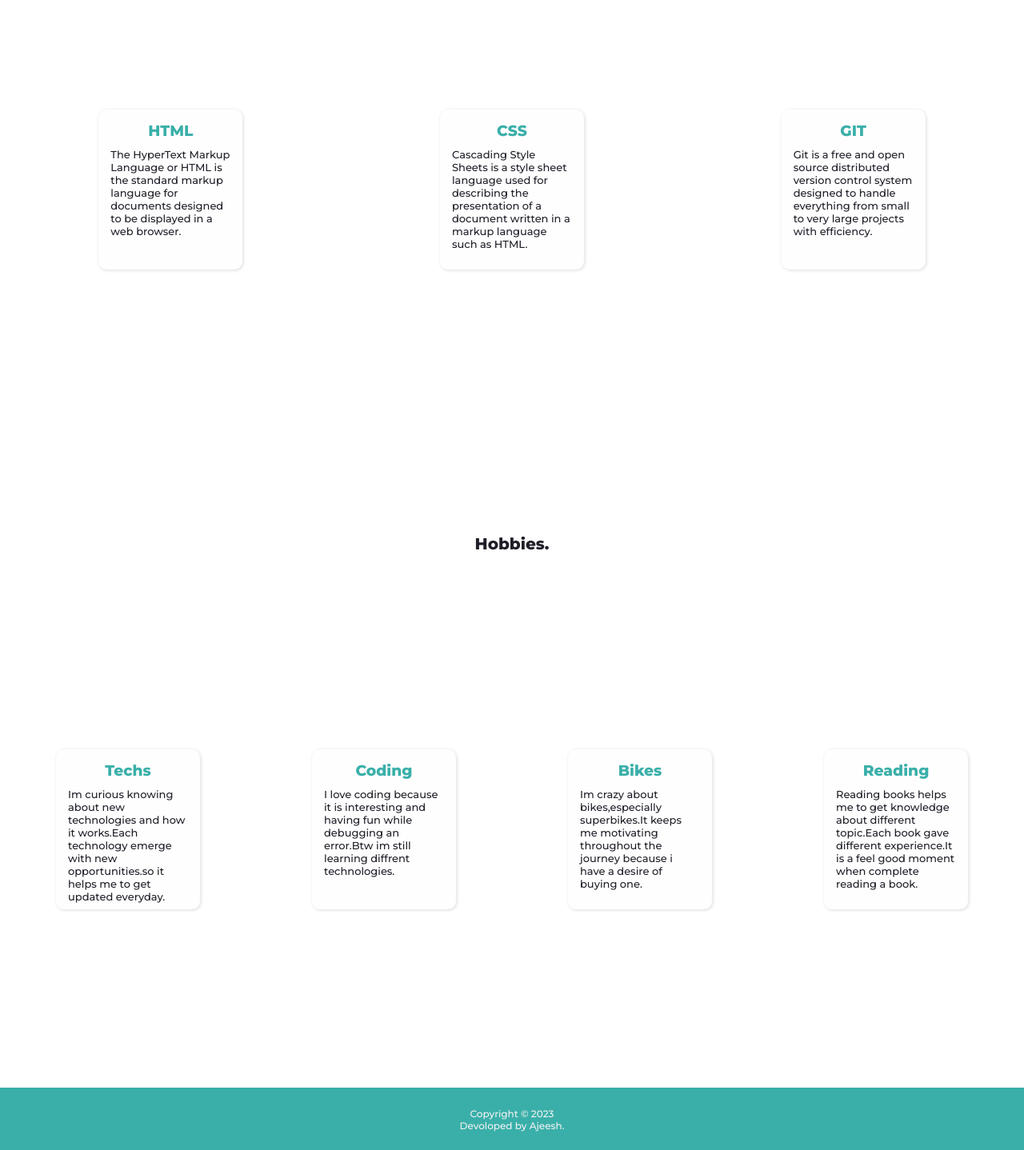
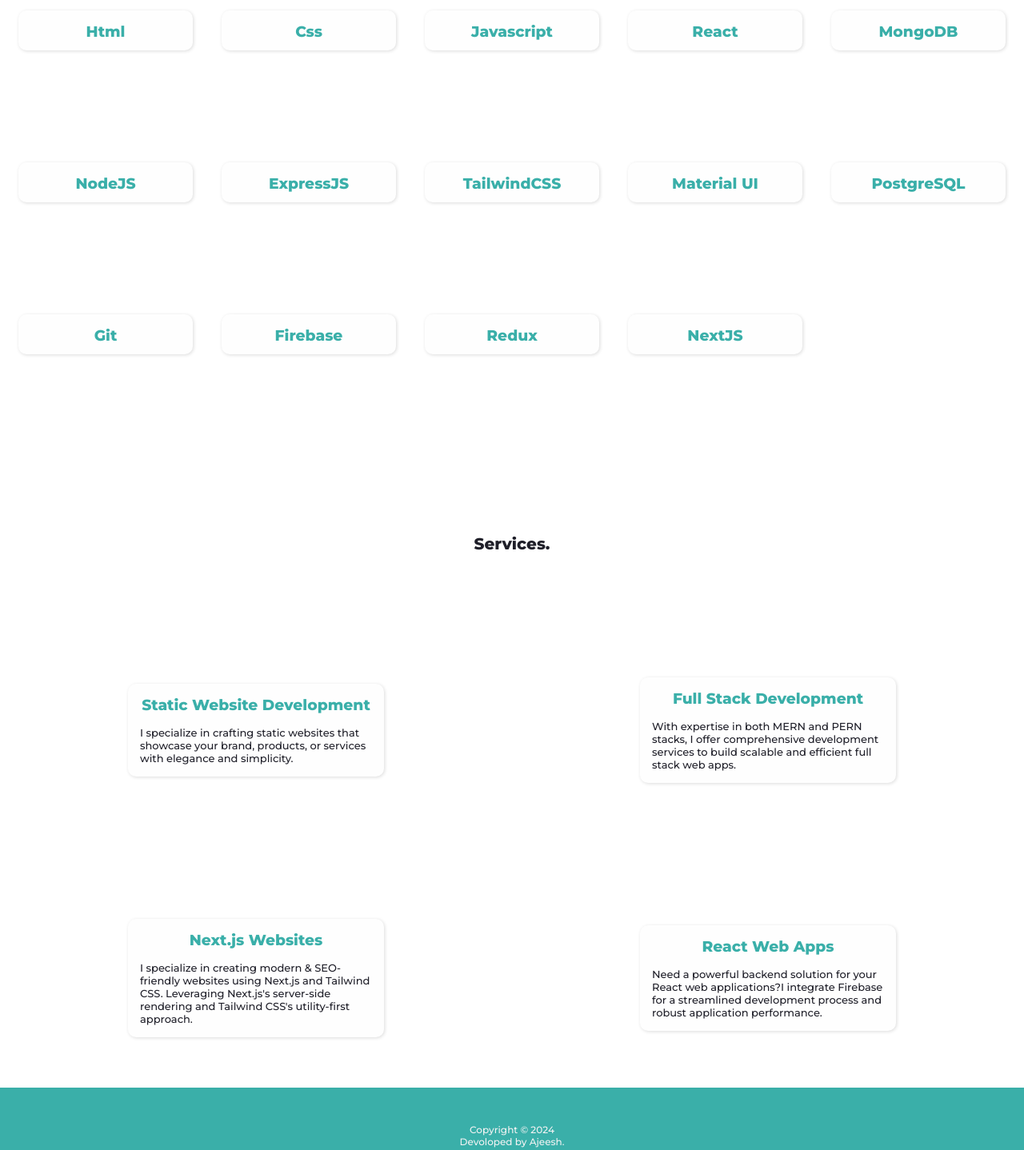
Before and after one commit to ajeeshRS/PersonalWebsite, a plain HTML site: page index.html in a window 1280 px wide. Shown: the part 1040-2478 px from the top of the page at 80% size. Drawn offline with nearby package versions, Linux system fonts and the light colour scheme.

Commit message:
Made some updates

```diff
--- a/assets/css/style.css
+++ b/assets/css/style.css
@@ -37,11 +37,22 @@ a {
   font-family: "montserrat", sans-serif;
   transition: 0.2s ease-in;
 }
+.items {
+  padding-left: 40px;
+}
+.social_links {
+  padding-right: 40px;
+}
 
 .items_1 a {
   text-decoration: none;
   font-weight: 600;
   font-size: 14px;
+}
+
+.items_2 {
+  width: 30px;
+  height: 30px;
 }
 a:hover {
   color: #1f1f29;
@@ -59,10 +70,11 @@ i:hover {
 
 .home_section {
   display: flex;
+  justify-content: space-around;
   flex-direction: row;
 }
 .left_section {
-  width: 50%;
+  width: 40%;
   height: 100vh;
   display: flex;
   justify-content: center;
@@ -99,9 +111,19 @@ i:hover {
   font-size: 30px;
 }
 .about_me {
+  padding-top: 10px;
   font-family: "montserrat", sans-serif;
   font-weight: 500;
   font-size: 14px;
+  text-align: justify;
+  color: #2a2a2b;
+}
+.about_me_btn {
+  width: 100%;
+  height: 100%;
+  display: flex;
+  align-items: center;
+  justify-content: center;
 }
 button {
   width: 150px;
@@ -146,18 +168,21 @@ button:hover a {
 .cards {
   width: 100%;
   height: 70vh;
-  display: flex;
-  flex-direction: row;
-  justify-content: space-around;
-  align-items: center;
+  padding-right: 10px;
+  padding-left: 10px;
+  display: grid;
+  grid-template-columns: repeat(5, 1fr); /* 4 columns */
+  grid-template-rows: repeat(3, auto); /* 3 rows */
+  gap: 10px; /*Gap between grid items*/
 }
 .card {
   box-sizing: border-box;
   margin: 13px;
   padding: 15px;
-  width: 180px;
-  height: 200px;
-  margin-bottom: 100px;
+  width: auto;
+  height: 50px;
+  cursor: pointer;
+  /* margin-bottom: 100px; */
   background-color: #fefefe;
   color: #1f1f29;
   border-radius: 10px;
@@ -184,11 +209,11 @@ button:hover a {
 }
 /* skill section ends */
 /* hobbie section */
-.hobbie_container {
+.service_container {
   width: 100%;
   height: 100vh;
 }
-.hobbie_title {
+.service_title {
   width: 100%;
   height: 30vh;
   color: #1f1f29;
@@ -199,21 +224,25 @@ button:hover a {
   font-weight: 800;
   font-size: 20px;
 }
-.hobbie_cards {
+.service_cards {
   width: 100%;
-  height: 70vh;
-  display: flex;
-  flex-direction: row;
-  justify-content: space-around;
-  align-items: center;
+  height: 80vh;
+  display: grid;
+  padding-bottom: 20px;
+  grid-template-columns: repeat(2, 1fr); /* 4 columns */
+  grid-template-rows: repeat(2, auto); /* 3 rows */
+  gap: 0; /*Gap between grid items */
+  justify-items: center; /* Center align grid items horizontally */
+  align-items: center; /* Center align grid items vertically */
 }
-.hobbie_card {
+.service_card {
   box-sizing: border-box;
   margin: 13px;
   padding: 15px;
-  margin-bottom: 100px;
-  width: 180px;
-  height: 200px;
+  margin-bottom: 90px;
+  width: 320px;
+  height: auto;
+  cursor: pointer;
   background-color: #fefefe;
   color: #1f1f29;
   border-radius: 10px;
@@ -222,28 +251,28 @@ button:hover a {
   font-weight: 400;
   transition: transform 0.3s ease-in-out;
 }
-.hobbie_card h3 {
+.service_card h3 {
   text-align: center;
   color: #3aafa9;
   transition: transform 0.3s ease-in-out;
 }
-.hobbie_card p {
+.service_card p {
   font-size: 13px;
-  padding-top: 10px;
+  padding-top: 15px;
 }
-.hobbie_card:hover h3 {
-  transform: scale(1.2);
-}
-.hobbie_card:hover {
+.service_card:hover h3 {
   transform: scale(1.1);
 }
-/* hobbie section */
+.service_card:hover {
+  transform: scale(1.1);
+}
+/* service section */
 
 /* footer */
 
 .foot {
   width: 100%;
-  height: 10vh;
+  height: 15vh;
   background-color: #3aafa9;
   color: #f3f3f3;
   display: flex;
@@ -259,10 +288,19 @@ button:hover a {
   bottom: 50px;
   right: 10px;
   display: block;
-  width: 20px;
-  height: 20px;
-  color: #1f1f29;
+  width: 25px;
+  border-radius: 3px;
+  height: 25px;
+  display: flex;
+  justify-content: center;
+  align-items: center;
+  background: #3aafa9;
+  /* color: white; */
   opacity: 70%;
+}
+
+.back-top a {
+  color: #fff;
 }
 
 /* media query */
@@ -283,25 +321,29 @@ button:hover a {
   .cards {
     width: 100%;
     height: 70vh;
-    display: flex;
-    flex-direction: column;
-    justify-content: flex-start;
+    display: grid;
+    grid-template-columns: repeat(2, 1fr); /* 4 columns */
+    grid-template-rows: repeat(5, auto); /* 3 rows */
   }
   .card {
     margin-bottom: 30px;
   }
-  .hobbie_container {
-    height: 195vh;
+  .service_container {
+    height: 150vh;
   }
 
-  .hobbie_cards {
+  .service_cards {
     width: 100%;
     height: 70vh;
-    display: flex;
-    flex-direction: column;
-    justify-content: flex-start;
+    margin-bottom: 60px;
+    display: grid;
+    grid-template-columns: repeat(1, 1fr); /* 1 columns */
+    grid-template-rows: repeat(3, auto); /* 3 rows */
+    gap: 0; /*Gap between grid items */
+    justify-items: center; /* Center align grid items horizontally */
+    align-items: center; /* Center align grid items vertically */
   }
-  .hobbie_card {
+  .service_card {
     margin-bottom: 30px;
   }
 }
--- a/index.html
+++ b/index.html
@@ -27,7 +27,7 @@
             <ul>
               <li class="items_1 item_1"><a href="#">Home</a></li>
               <li class="items_1 item_2"><a href="#skill">Skills</a></li>
-              <li class="items_1 item_3"><a href="#hobbie">Hobbies</a></li>
+              <li class="items_1 item_3"><a href="#services">Services</a></li>
             </ul>
           </div>
           <div class="social_links">
@@ -64,19 +64,23 @@
       <section class="home_section">
         <div class="left_section">
           <div class="home_img">
-            <img src="assets/img/85947383.jpg" alt="image" />
+            <img src="assets/img/IMG_15891.JPG" alt="image" />
           </div>
         </div>
         <div class="right_section">
           <div class="container_box">
-            <h1 class="hero">Hi,I'am Ajeesh.</h1>
+            <h1 class="hero">Hey there, I'm Ajeesh 👋</h1>
             <p class="about_me">
-              A self taught upcoming web developer.Im still learning about new
-              technologies and improving myself throughout the journey.Learning
-              new technologies is interesting and having fun.
+              I'm a Full Stack Developer specializing in the MERN stack, based
+              in India. With a passion for crafting robust web applications, I
+              thrive on turning ideas into reality. Let's connect and build
+              something awesome together!
             </p>
             <button class="btn">
-              <a href="#hobbie">About Me ></a>
+              <a class="about_me_btn" href="#hobbie"
+                ><p>About me</p>
+                <img src="assets/img/Arrow_drop_down (1).png" alt="arrow"
+              /></a>
             </button>
           </div>
         </div>
@@ -91,93 +95,105 @@
         </div>
         <div class="cards">
           <div class="card card_1" data-aos="fade-up" data-aos-duration="1000">
-            <h3>HTML</h3>
-            <p>
-              The HyperText Markup Language or HTML is the standard markup
-              language for documents designed to be displayed in a web browser.
-            </p>
+            <h3>Html</h3>
           </div>
           <div class="card card_2" data-aos="fade-up" data-aos-duration="1000">
-            <h3>CSS</h3>
-            <p>
-              Cascading Style Sheets is a style sheet language used for
-              describing the presentation of a document written in a markup
-              language such as HTML.
-            </p>
+            <h3>Css</h3>
           </div>
           <div class="card card_3" data-aos="fade-up" data-aos-duration="1000">
-            <h3>GIT</h3>
-            <p>
-              Git is a free and open source distributed version control system
-              designed to handle everything from small to very large projects
-              with efficiency.
-            </p>
+            <h3>Javascript</h3>
+          </div>
+          <div class="card card_3" data-aos="fade-up" data-aos-duration="1000">
+            <h3>React</h3>
+          </div>
+          <div class="card card_3" data-aos="fade-up" data-aos-duration="1000">
+            <h3>MongoDB</h3>
+          </div>
+          <div class="card card_3" data-aos="fade-up" data-aos-duration="1000">
+            <h3>NodeJS</h3>
+          </div>
+          <div class="card card_3" data-aos="fade-up" data-aos-duration="1000">
+            <h3>ExpressJS</h3>
+          </div>
+          <div class="card card_3" data-aos="fade-up" data-aos-duration="1000">
+            <h3>TailwindCSS</h3>
+          </div>
+          <div class="card card_3" data-aos="fade-up" data-aos-duration="1000">
+            <h3>Material UI</h3>
+          </div>
+          <div class="card card_3" data-aos="fade-up" data-aos-duration="1000">
+            <h3>PostgreSQL</h3>
+          </div>
+          <div class="card card_3" data-aos="fade-up" data-aos-duration="1000">
+            <h3>Git</h3>
+          </div>
+          <div class="card card_3" data-aos="fade-up" data-aos-duration="1000">
+            <h3>Firebase</h3>
+          </div>
+          <div class="card card_3" data-aos="fade-up" data-aos-duration="1000">
+            <h3>Redux</h3>
+          </div>
+          <div class="card card_3" data-aos="fade-up" data-aos-duration="1000">
+            <h3>NextJS</h3>
           </div>
         </div>
       </div>
     </section>
-    <!-- hobbies section -->
-    <section class="hobbie_section" id="hobbie">
-      <div class="hobbie_container">
-        <div class="hobbie_title">
-          <p>Hobbies.</p>
-        </div>
-        <div class="hobbie_cards">
-          <div
-            class="hobbie_card card_1"
+ <!-- service section -->
+ <section class="service_container" id="services">
+  <div class="service">
+    <div class="service_title">
+      <p>Services.</p>
+    </div>
+    <div class="service_cards">
+      <div
+        class="service_card card_1"
+        data-aos="fade-up"
+        data-aos-duration="1000"
+      >
+        <h3>Static Website Development</h3>
+        <p>
+          I specialize in crafting static websites that showcase your brand, products, or services with elegance and simplicity.
+        </p>
+      </div>
+      <div
+            class="service_card card_2"
             data-aos="fade-up"
             data-aos-duration="1000"
           >
-            <h3>Techs</h3>
+            <h3>Full Stack Development</h3>
             <p>
-              Im curious knowing about new technologies and how it works.Each
-              technology emerge with new opportunities.so it helps me to get
-              updated everyday.
+              With expertise in both MERN and PERN stacks, I offer comprehensive development services to build scalable and efficient full stack web apps.
             </p>
           </div>
           <div
-            class="hobbie_card card_2"
+            class="service_card card_3"
             data-aos="fade-up"
             data-aos-duration="1000"
           >
-            <h3>Coding</h3>
+            <h3>Next.js Websites</h3>
             <p>
-              I love coding because it is interesting and having fun while
-              debugging an error.Btw im still learning diffrent technologies.
-            </p>
+               I specialize in creating modern & SEO-friendly websites using Next.js and Tailwind CSS. Leveraging Next.js's server-side rendering and Tailwind CSS's utility-first approach. </p>
           </div>
           <div
-            class="hobbie_card card_3"
-            data-aos="fade-up"
-            data-aos-duration="1000"
-          >
-            <h3>Bikes</h3>
-            <p>
-              Im crazy about bikes,especially superbikes.It keeps me motivating
-              throughout the journey because i have a desire of buying one.
-            </p>
-          </div>
-          <div
-            class="hobbie_card card_4"
-            data-aos="fade-up"
-            data-aos-duration="1000"
-          >
-            <h3>Reading</h3>
-            <p>
-              Reading books helps me to get knowledge about different topic.Each
-              book gave different experience.It is a feel good moment when
-              complete reading a book.
-            </p>
-          </div>
+          class="service_card card_4"
+          data-aos="fade-up"
+          data-aos-duration="1000"
+        >
+          <h3>React Web Apps </h3>
+          <p>
+            Need a powerful backend solution for your React web applications?I integrate Firebase for a streamlined development process and robust application performance.
+          </p>
         </div>
       </div>
-    </section>
-    <!-- hobbie section ends -->
+    </div>
+  </section>
+  <!-- service section ends -->
     <!-- footer -->
     <footer>
       <section class="footer">
         <div class="foot">
-          <p>Copyright &copy 2023</p>
+          <p>Copyright &copy 2024</p>
           <p>Devoloped by Ajeesh.</p>
         </div>
       </section>
```
Also changed, not shown: assets/img/Arrow_drop_down (1).png (added), assets/img/IMG_15891.JPG (added).
